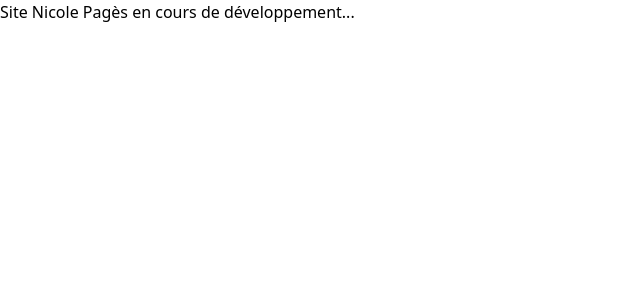
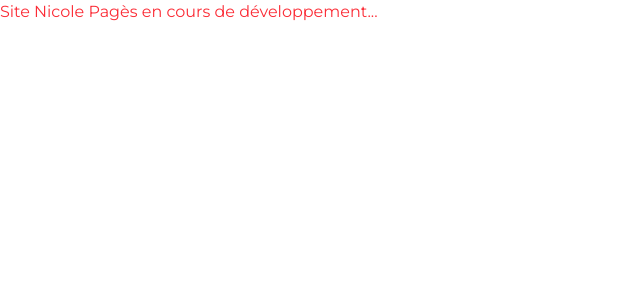
Before and after one commit to barry-black/nicole-pages-website, a Next.js app: page / in a window 1280 px wide. Shown: the top 300 px of the page, without its empty margins (0-640 px from the left). Built offline with nearby package versions, Linux system fonts and the light colour scheme.

Commit message:
Re install tailwindcss and create typography.tsx

```diff
--- /dev/null
+++ b/postcss.config.mjs
@@ -0,0 +1,6 @@
+const config = {
+    plugins: {
+      "@tailwindcss/postcss": {},
+    },
+  };
+  export default config;
--- a/src/pages/index.tsx
+++ b/src/pages/index.tsx
@@ -1,10 +1,13 @@
 import { Seo } from "@/ui/components/seo";
+import { Typography } from "@/ui/design-system/typography/typography";
 
 export default function Home() {
   return (
     <>
       <Seo title="Nicole Pagès Thérapie" description="Description..." />
-      <h1>Site Nicole Pagès en cours de développement...</h1>
+      <Typography variant="ds-40-semibold" component="h1">
+        Site Nicole Pagès en cours de développement...
+      </Typography>
     </>
   );
 }
--- a/src/styles/globals.css
+++ b/src/styles/globals.css
@@ -1 +1,10 @@
+@import url('https://fonts.googleapis.com/css2?family=Dancing+Script:wght@400..700&display=swap');
+@import url('https://fonts.googleapis.com/css2?family=Montserrat:ital,wght@0,100..900;1,100..900&display=swap');
 @import "tailwindcss";
+
+@layer base {
+    html {
+        /* font-family: 'Dancing Script', system_ui, sans-serif; */
+        font-family: 'Montserrat', system_ui, sans-serif;
+    }
+}
--- /dev/null
+++ b/src/ui/design-system/typography/typography.tsx
@@ -0,0 +1,51 @@
+import clsx from "clsx";
+
+interface Props {
+  variant?:
+    | "ds-40-semibold"
+    | "ds-40-bold"
+    | "ds-50-semibold"
+    | "ds-62-semibold"
+    | "m-18-mediumitalic"
+    | "m-18-medium"
+    | "m-19-regular"
+    | "m-20-medium"
+    | "m-24-semibold"
+    | "m-32-regular"
+    | "m-32-semibold"
+    | "m-36-medium"
+    | "m-40-semibold"
+    | "m-88-semibold"
+    | "m-96-semibold";
+  component?: "h1" | "h2" | "h3" | "h4" | "h5" | "div" | "p" | "span";
+  theme?: "black" | "gray" |"white" | "secondary";
+  weight?: "regular" | "medium";
+  className?: string;
+  children: React.ReactNode;
+}
+
+export const Typography = ({
+  variant = "m-19-regular",
+  component: Component = "div",
+  theme = "black",
+  weight = "regular",
+  className,
+  children,
+}: Props) => {
+  let variantStyles: string = "";
+
+  switch (variant) {
+    case "ds-40-semibold":
+      variantStyles = "text-red-500";
+      break;
+    case "ds-40-bold":
+      variantStyles = "text-green-500";
+      break;
+    default:
+      break;
+  }
+
+  return (
+    <Component className={clsx(variantStyles, weight === "medium" && "font=medium", className)}>{children}</Component>
+  );
+};
```
Also changed, not shown: package.json (+5 -3 lines), 1 other file (tests, documents, lock files or other folders).
